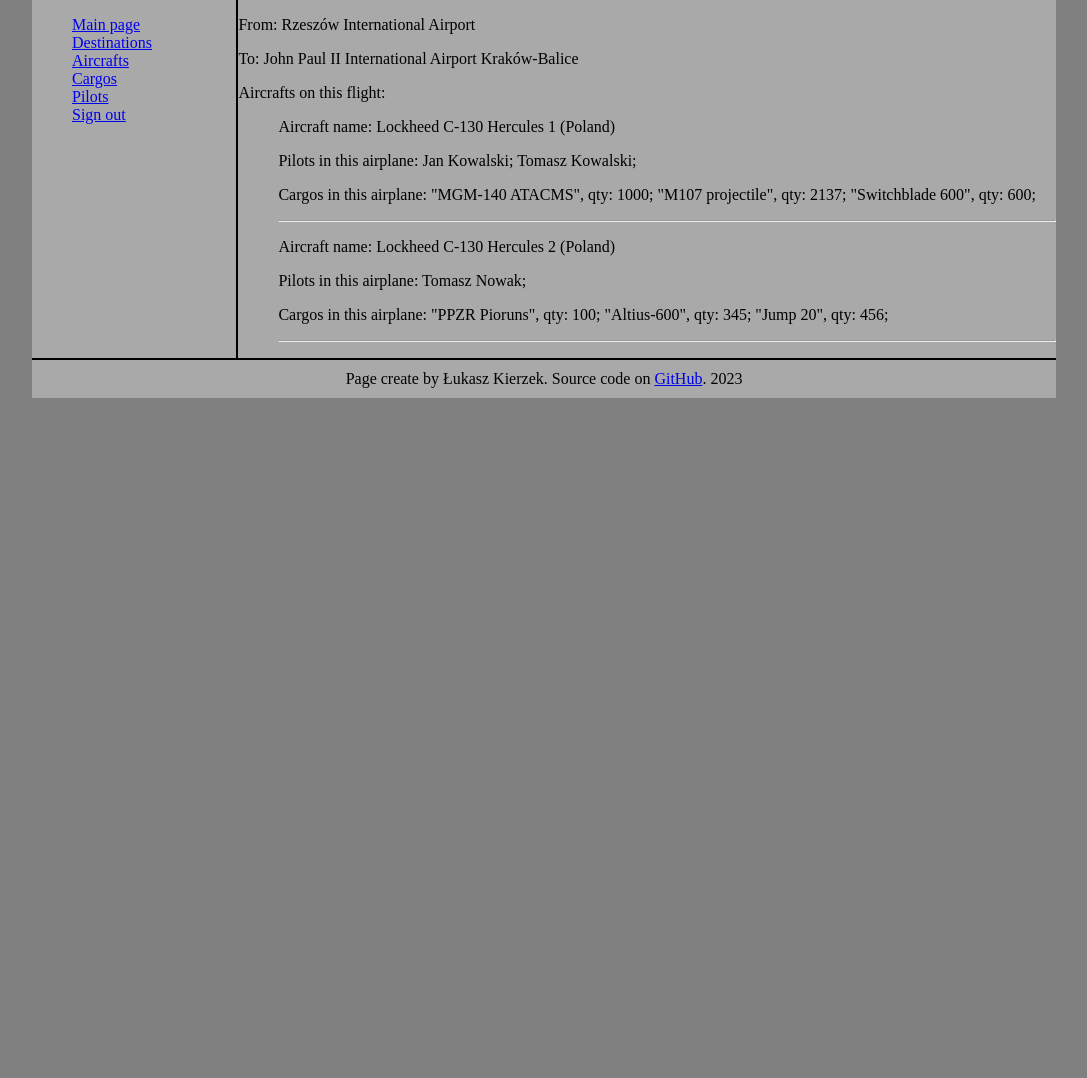
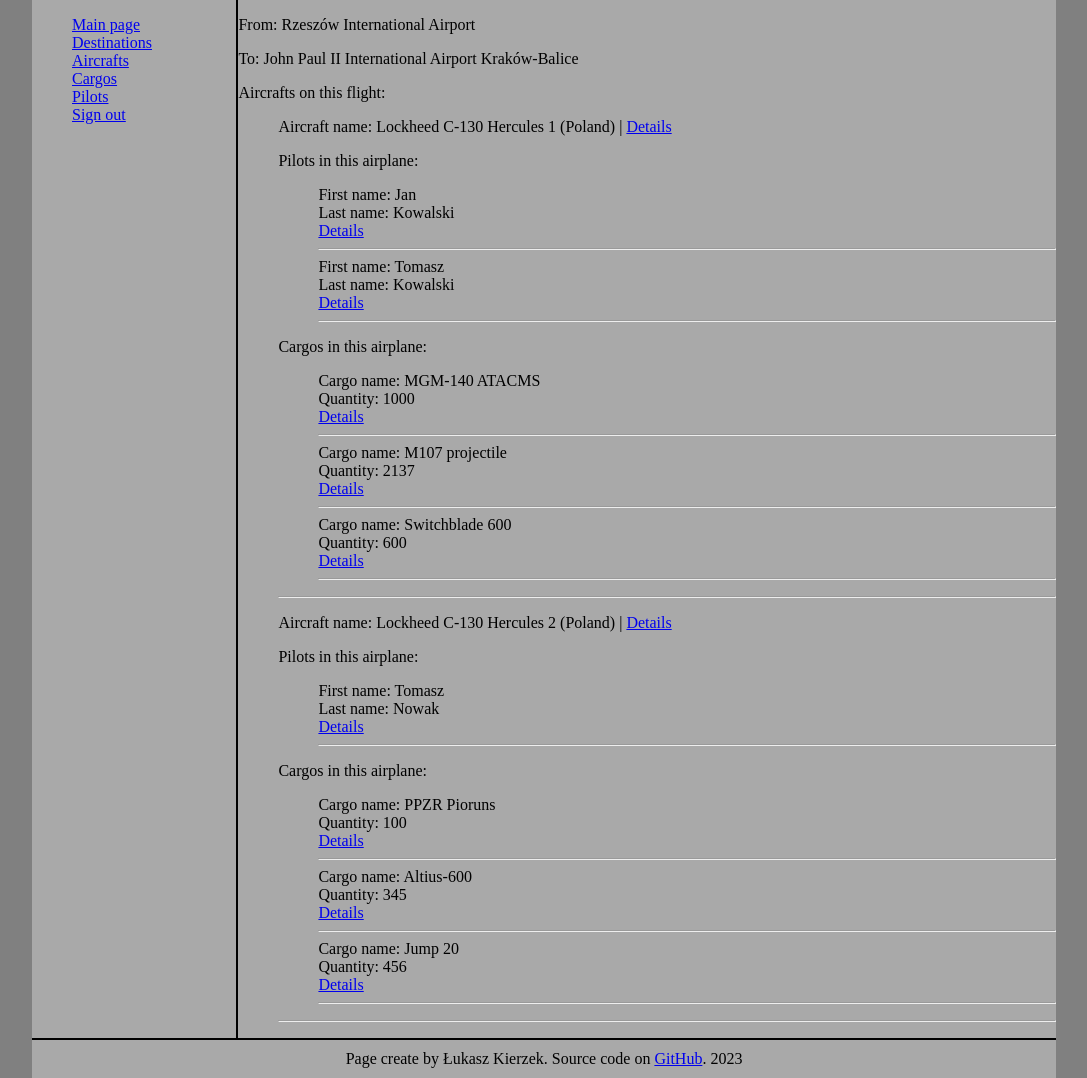
Before and after one commit to lukaskierzek/cargo_app, a Django app: page /airlift/destinations/1 in a window 1280 px wide. Shown: the part 60-1138 px from the top of the page, without its empty margins (96-1183 px from the left). Before the commit the page ends 458 px from the top, so only its background shows below. Run offline with Django 4.2, Linux system fonts and the light colour scheme; the visitor is signed in with stand-in values (Sample User, id 1); data comes from the database, SQL or seed files in the repository.

Commit message:
Modified airlift\templates\airlift\destinations_detail.html
Add more informations about aircraft, pilots and cargos

```diff
--- a/airlift/templates/airlift/destinations_detail.html
+++ b/airlift/templates/airlift/destinations_detail.html
@@ -15,15 +15,27 @@
   <ul>
     <li>
       {% for aircraft in flights.get_aircrafts %}
-      <p>Aircraft name: {{ aircraft }}</p>
+      <p>Aircraft name: {{ aircraft }} | <a href="{{ aircraft.get_absolute_url }}">Details</a></p>
       <p>Pilots in this airplane:
         {% for pilot in aircraft.get_pilots %}
-          {{ pilot.first_name }} {{ pilot.last_name }};
+          <ul>
+            <li>
+              First name: {{ pilot.first_name }}<br>
+              Last name: {{ pilot.last_name }}<br>
+              <a href="{{ pilot.get_absolute_url }}">Details</a><hr>
+            </li>
+          </ul>
         {% endfor %}
       </p>
       <p>Cargos in this airplane:
         {% for cargo in aircraft.get_cargos %}
-          "{{ cargo.name }}", qty: {{ cargo.quantity }};
+          <ul>
+            <li>
+              Cargo name: {{ cargo.name }}<br>
+              Quantity: {{ cargo.quantity }}<br>
+              <a href="{{ cargo.get_absolute_url }}">Details</a><hr>
+            </li>
+          </ul>
         {% endfor %}
       </p>
       <hr>
```
